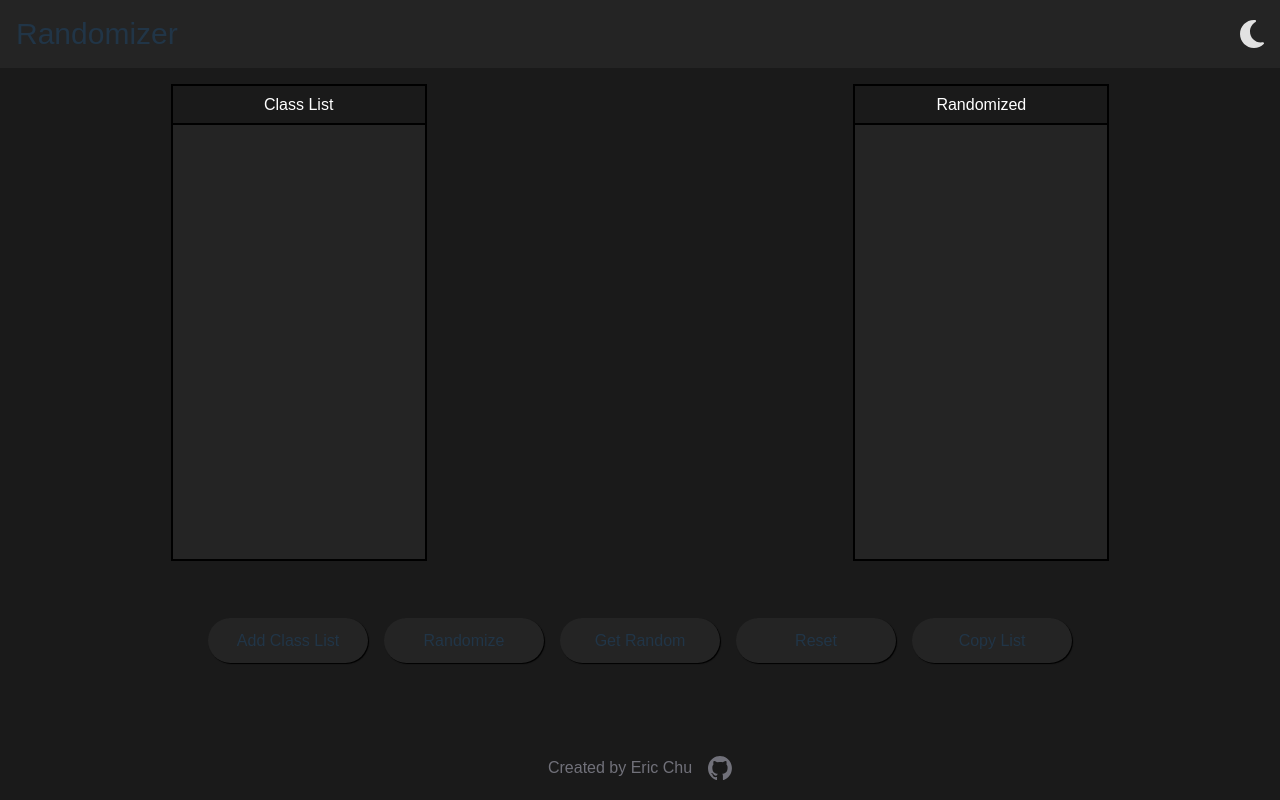
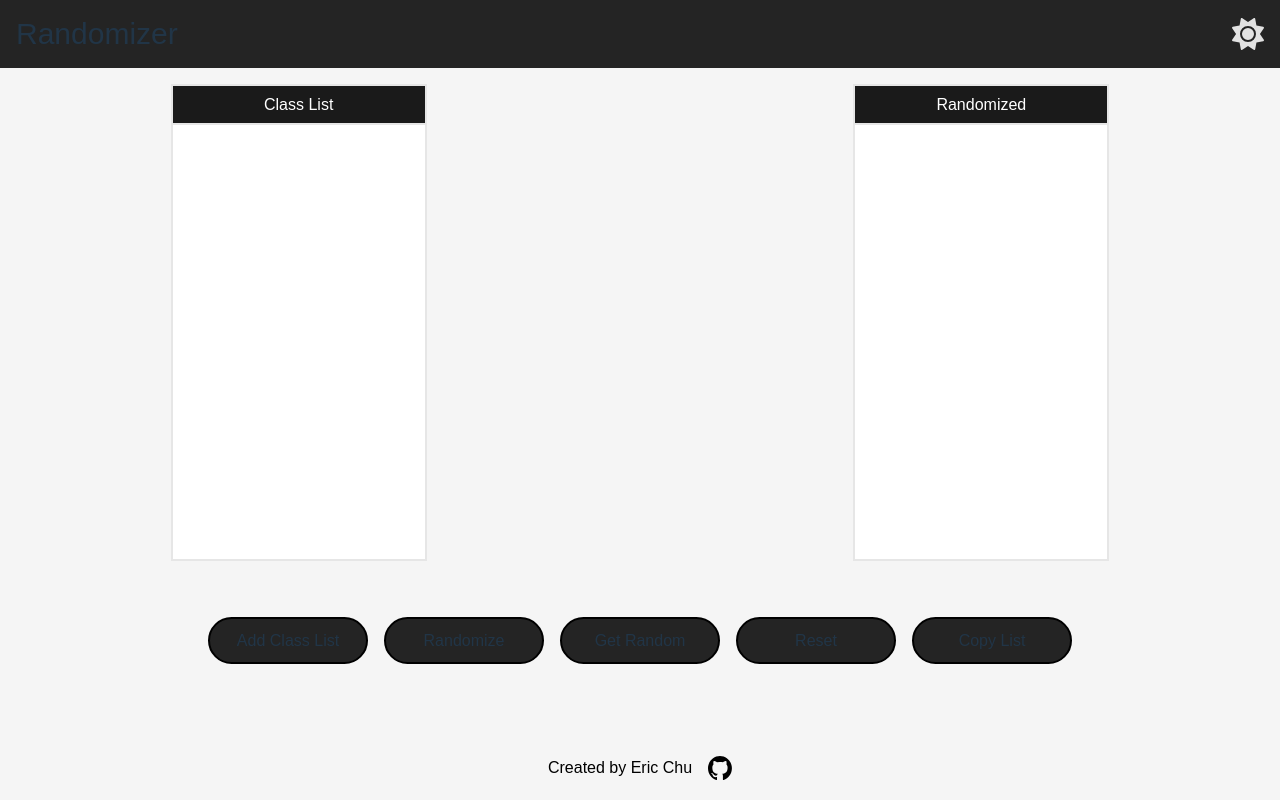
Before and after one commit to eric-k-chu/Randomizer, a React (Vite) app in the folder my-app/: page / in a window 1280 px wide. Built offline with nearby package versions, Linux system fonts and the light colour scheme; a web font is replaced by a local one.

Commit message:
Added transitions to buttons

```diff
--- a/my-app/src/App.tsx
+++ b/my-app/src/App.tsx
@@ -2,7 +2,7 @@ import { NavBar, Body, Footer } from './Layout/index'
 import { useState } from 'react'
 
 function App() {
-  const [isDarkMode, setDarkMode] = useState(true);
+  const [isDarkMode, setDarkMode] = useState(false);
 
   return (
     <div className={isDarkMode ? 'dark' : 'light'} >
--- a/my-app/src/Layout/Body.tsx
+++ b/my-app/src/Layout/Body.tsx
@@ -1,5 +1,8 @@
 import { Button, InsertForm, Card } from '../Components'
 import { useState } from 'react';
+
+const buttonStyle1 = 'rounded-3xl w-40 bg-dark-gray-1 transform transition duration-500 hover:scale-110';
+
 
 function Body() {
   const [classList, setClassList] = useState<string[]>([]);
@@ -77,11 +80,11 @@ function Body() {
       </div>
 
       <div className='flex justify-center p-4 gap-x-4 items-center basis-1/4'>
-        <Button text="Add Class List" onCustomClick={() => setShowModal(true)} styles='rounded-3xl w-40 bg-dark-gray-1'/>
-        <Button text="Randomize" onCustomClick={handleGenerateRandom} styles='rounded-3xl w-40 bg-dark-gray-1'/>
-        <Button text="Get Random" onCustomClick={handleGetRandom} styles='rounded-3xl w-40 bg-dark-gray-1'/>
-        <Button text="Reset" onCustomClick={handleReset} styles='rounded-3xl w-40 bg-dark-gray-1'/>
-        <Button text="Copy List" onCustomClick={handleCopyList} styles='rounded-3xl w-40 bg-dark-gray-1'/>
+        <Button text="Add Class List" onCustomClick={() => setShowModal(true)} styles={buttonStyle1}/>
+        <Button text="Randomize" onCustomClick={handleGenerateRandom} styles={buttonStyle1}/>
+        <Button text="Get Random" onCustomClick={handleGetRandom} styles={buttonStyle1}/>
+        <Button text="Reset" onCustomClick={handleReset} styles={buttonStyle1}/>
+        <Button text="Copy List" onCustomClick={handleCopyList} styles={buttonStyle1}/>
       </div>
     </div>
   )
--- a/my-app/src/index.css
+++ b/my-app/src/index.css
@@ -52,7 +52,7 @@ h1 {
 
 button {
   border-radius: 8px;
-  border: 1px solid transparent;
+  border: 2px solid black;
   padding: 0.6em 1.2em;
   font-size: 1em;
   font-weight: 500;
@@ -60,7 +60,6 @@ button {
   background-color: #1a1a1a;
   cursor: pointer;
   transition: border-color 0.25s;
-  box-shadow: 1px 1px 1px black;
 }
 button:hover {
   border-color: #646cff;
```
